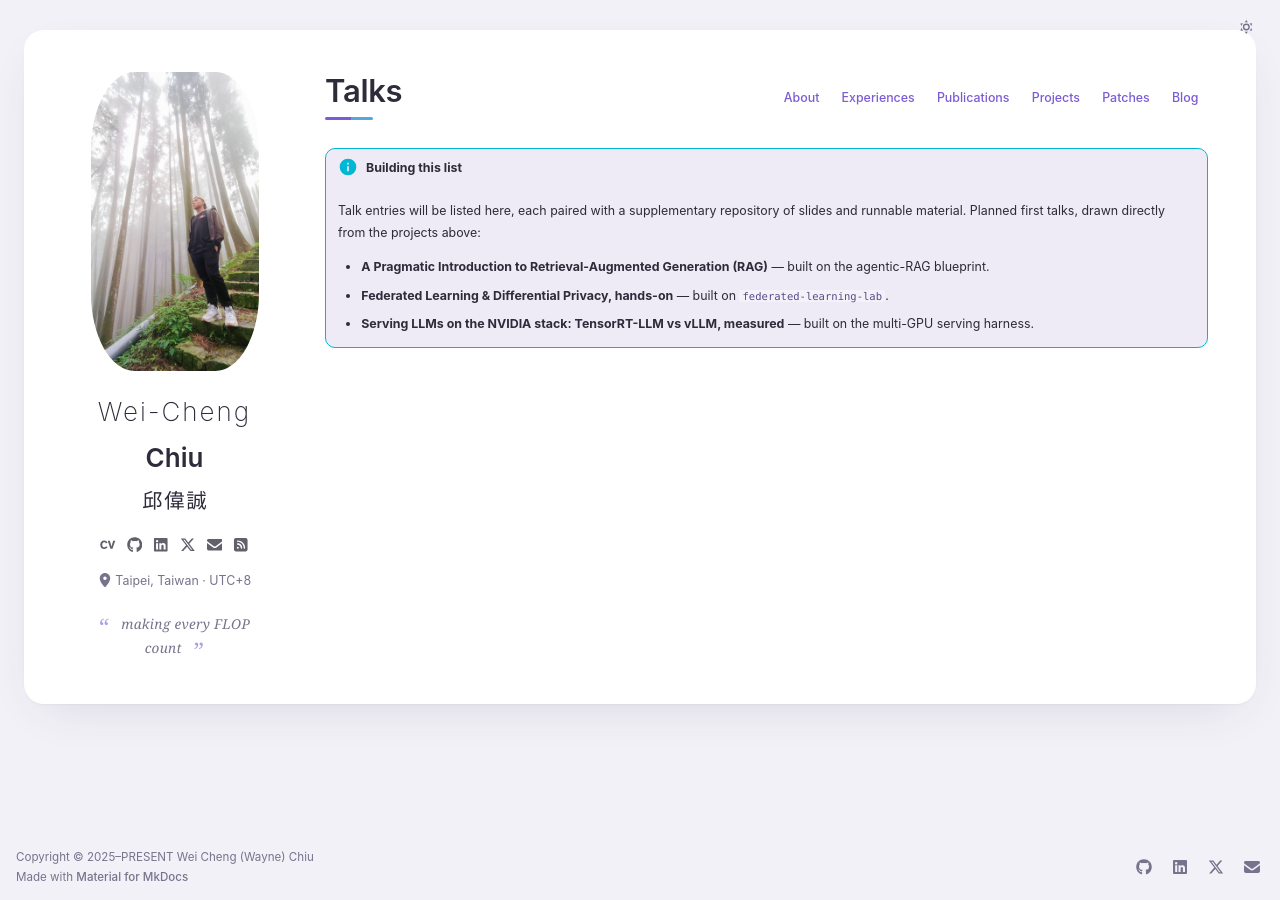
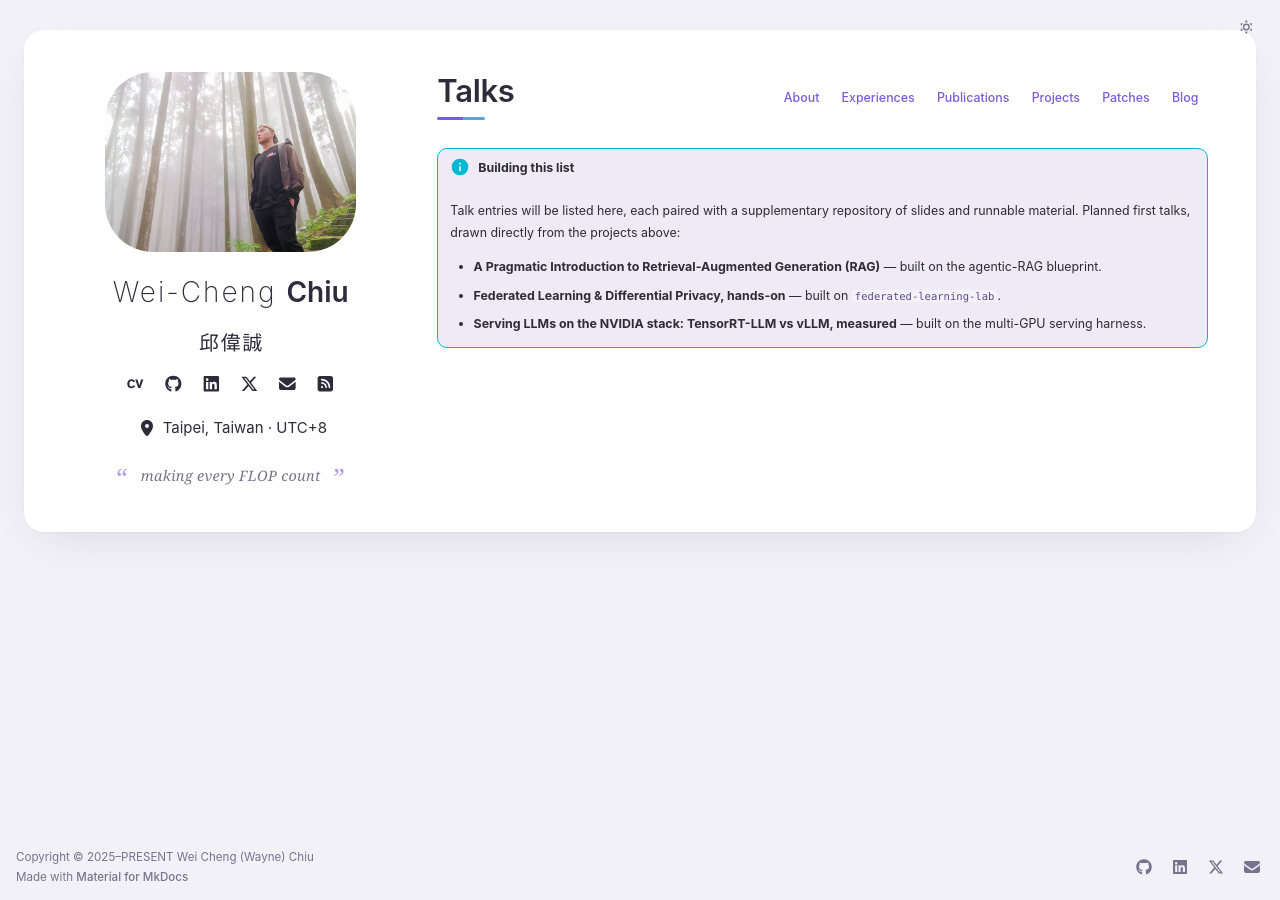
Before and after one commit to waynehacking8/waynehacking8.github.io, an MkDocs documentation site: the page built from docs/talks.md, in a window 1280 px wide. Built offline with MkDocs 1.6.1 and Material for MkDocs 9.7.7, drawn with Linux system fonts in a browser that asks for light colours; some web fonts are replaced.

Commit message:
Match the rest of the sidebar to pbb.sh, not just the CV link
Measured pbb's sidebar against this one at 1280 and 390 and closed every
gap the CV commit left open.

Desktop:
- Column split is now fractional 7/17 like pbb's 24-column grid instead of
  a fixed 205px, so sidebar and content scale together — 29.2% of the pane
  either side, matching pbb to the decimal. The sidebar quote stops
  wrapping to two lines as a result.
- Avatar takes pbb's rule: 180px tall, cover-cropped, 48px radius. The
  source photo is a tall portrait where pbb's is landscape, so the width is
  pinned to pbb's ~79%-of-column and object-position holds the subject
  (41%-85% down the frame) in the crop.
- Social icons become real buttons: 36px square, 6px radius, 2px apart,
  17.6px glyph, chip-coloured hover plate. They were bare 15px glyphs with
  a colour-only hover.
- Contact line is pbb's 200px centred block, left-aligned, 15px, pin in a
  2rem gutter. Name 28px, CJK 20px, quote 14.4px with 25.6px marks.

Mobile:
- Icons get the same treatment at pbb's phone size (32px, 16.8px glyph).
  Tap targets go from 18px to 32px.
- The quote was hidden here; pbb keeps it. It takes its own row because
  "making every FLOP count" is much longer than "I speak TeX", so the strip
  runs ~20px past pbb's 129px rather than dropping the location line.
- Strip is sticky and retracts on scroll-down / returns on scroll-up, which
  is pbb's header-hidden behaviour. Needed .md-content__inner to use
  `overflow: clip` — `hidden` makes it a scroll container and kills sticky.
- CV icon drops below 371px, pbb's own breakpoint.
- Theme button is pbb's 36px/10px-radius square. That is 4px wider than
  before, which pushed 邱偉誠 under it, so the name's reserved gutter goes
  26px -> 44px and the 320px rule drops to 13.5/10 with the CJK kept atomic
  (it was splitting as 邱 / 偉誠).

Co-Authored-By: Claude Opus 4.8 <noreply@anthropic.com>
Claude-Session: https://claude.ai/code/session_01PFeVtQFFs8mWFQbfSst3ir

```diff
--- a/docs/javascripts/pb-filter.js
+++ b/docs/javascripts/pb-filter.js
@@ -50,9 +50,27 @@
     window.addEventListener("popstate", function () { location.reload(); });
   }
 
+  /* pbb's phone profile strip retracts on scroll-down and returns on
+     scroll-up. Bound once to window, so it survives .pb-main swaps. */
+  var stripArmed = false;
+  function initStrip() {
+    if (stripArmed) return;
+    stripArmed = true;
+    var last = window.scrollY;
+    window.addEventListener("scroll", function () {
+      var y = window.scrollY;
+      /* ignore sub-pixel jitter and the rubber-band region at the top */
+      if (Math.abs(y - last) < 6) return;
+      var hide = y > last && y > 140;
+      document.body.classList.toggle("pb-strip-hidden", hide);
+      last = y;
+    }, { passive: true });
+  }
+
   function init() {
     initTheme();
     initRouter();
+    initStrip();
     var bar = document.querySelector(".pb-filters");
     if (!bar) return;
     var buttons = bar.querySelectorAll("button[data-tag]");
--- a/docs/stylesheets/extra.css
+++ b/docs/stylesheets/extra.css
@@ -266,9 +266,12 @@
    overrides/main.html on every page, pbb.sh-style)
    ============================================================ */
 
+/* pbb splits its 24-column layout 7/17 between sidebar and content
+   (measured: 351.55 / 853 at a 1280 viewport) — fractional, not a fixed
+   sidebar, so the two panes scale together */
 .pb-grid {
   display: grid;
-  grid-template-columns: 205px minmax(0, 1fr);
+  grid-template-columns: minmax(0, 7fr) minmax(0, 17fr);
   gap: 2.4rem;
   align-items: start;
 }
@@ -281,44 +284,92 @@
 /* sidebar */
 .pb-side { text-align: center; position: sticky; top: 4rem; }
 @media (max-width: 56em) { .pb-side { position: static; } }
+/* pbb's avatar is a 180px-tall rounded rectangle (height fixed, cover crop,
+   radius 3rem @16px root = 48px). Its source photo is landscape; this one is
+   a tall portrait, so the width is set explicitly to hold pbb's ~79%-of-column
+   proportion and object-position keeps the head in frame under the crop.
+   NOTE: sizes here are px, not rem — Material's root is 20px, not pbb's 16px,
+   so rem values from pbb's stylesheet would come out 25% too large. */
 .pb-side img.pb-avatar {
-  width: 168px;
-  border-radius: 26%;
+  width: 79%;
+  height: 180px;
+  object-fit: cover;
+  /* the 1536x2730 source is far taller than this 1.39 box, so cover shows only
+     the middle ~40% of its height; 50% lands that slice on head-to-thigh
+     (the subject runs 41%-85% down the frame) instead of empty canopy */
+  object-position: center 50%;
+  border-radius: 48px;
   display: block;
   margin: 0.4rem auto 0;
 }
 .pb-name {
-  font-size: 1.3rem;
+  font-size: 28px;
   font-weight: 200;
   letter-spacing: 2px;
-  margin: 0.9rem 0 0.1rem;
+  margin: 16px 0 8px;
   color: var(--pb-ink);
 }
 .pb-name b { font-weight: 600; letter-spacing: 0; }
 .pb-cjk {
   color: var(--pb-ink);
   font-family: "LXGW WenKai TC", cursive;
-  font-size: 1.02rem;
+  font-size: 20px;
   letter-spacing: 0.08em;
-  margin: 0 0 0.7rem;
+  margin: 0;
   text-indent: 0.08em;
 }
-.pb-icons { display: flex; justify-content: center; gap: 0.75em; margin: 0 0 0.4rem; }
-.pb-icons a { color: var(--pb-ink); opacity: 0.75; }
-.pb-icons a:hover { color: var(--pb-link); opacity: 1; text-decoration: none; }
-.pb-icons .twemoji { width: 1.05em; height: 1.05em; }
-.pb-loc { color: var(--pb-muted); font-size: 0.62rem; margin: 0.5rem 0 0; }
+/* pbb's social row: 36px square buttons, 6px radius, 2px apart, each with a
+   17.6px glyph and a chip-coloured hover plate — not bare inline icons */
+.pb-icons {
+  display: flex;
+  justify-content: center;
+  flex-wrap: wrap;
+  gap: 2px;
+  padding: 4px 0;
+  margin: 0;
+}
+.pb-icons a {
+  display: inline-flex;
+  align-items: center;
+  justify-content: center;
+  width: 36px;
+  height: 36px;
+  border-radius: 6px;
+  color: var(--pb-ink);
+  transition: color 0.2s, background 0.2s;
+}
+.pb-icons a:hover { color: var(--pb-link); background: var(--pb-chip-bg); text-decoration: none; }
+.pb-icons .twemoji { width: 17.6px; height: 17.6px; }
+/* pbb's contact block: a 200px column centred in the sidebar with its text
+   left-aligned and the pin sitting in a 2rem gutter */
+.pb-loc {
+  display: flex;
+  align-items: center;
+  width: 200px;
+  margin: 0 auto;
+  padding: 9.6px 0 0;
+  font-size: 15px;
+  text-align: left;
+  color: var(--pb-ink);
+}
+.pb-loc .twemoji {
+  display: inline-flex;
+  justify-content: center;
+  width: 32px;
+  flex-shrink: 0;
+}
+.pb-loc .twemoji svg { width: 16px; height: 16px; }
 .pb-quote {
   color: var(--pb-muted);
   font-family: Georgia, "Times New Roman", serif;
-  font-size: 0.68rem;
+  font-size: 14.4px;
   font-style: italic;
   letter-spacing: 0.3px;
-  margin: 1rem 0 0;
+  margin: 20.8px 0 0;
 }
 .pb-quote::before, .pb-quote::after {
   font-family: Georgia, "Times New Roman", serif;
-  font-size: 1.15rem;
+  font-size: 25.6px;
   line-height: 0;
   color: var(--pb-link);
   opacity: 0.6;
@@ -610,7 +661,10 @@
   .md-content__inner {
     position: relative;
     padding: 0;
-    overflow: hidden;
+    /* clip, not hidden: `overflow:hidden` makes this a scroll container and
+       kills position:sticky on the profile strip inside it. `clip` still
+       trims the rounded corners without creating one. */
+    overflow: clip;
     border-radius: 24px;
     margin: 6.4px 6.4px 1rem;
   }
@@ -618,14 +672,22 @@
 
   .pb-side,
   .pb-side:not(.pb-side--home) { display: grid; }
+  /* pbb's phone strip is a sticky header that retracts when you scroll down
+     and returns on scroll up (its `body.header-hidden` → translateY(-100%));
+     pb-filter.js drives the class */
   .pb-side {
-    position: static;
+    position: sticky;
+    top: 0;
+    z-index: 50;
+    background: var(--pb-card);
+    transition: transform 0.3s ease;
     text-align: left;
     grid-template-columns: 72px minmax(0, 1fr);
     grid-template-areas:
       "avatar name"
       "avatar social"
-      "avatar loc";
+      "avatar loc"
+      "avatar quote";
     align-content: center;
     column-gap: 12px;
     row-gap: 2px;
@@ -655,7 +717,10 @@
     letter-spacing: 0.5px;
     line-height: 1.3;
     margin: 0;
-    padding-right: 26px;
+    /* clears the theme button, which is 36px wide inset 20px from the card
+       edge — the old 26px was sized for the previous 32px/14px button and
+       let "邱偉誠" slide under it */
+    padding-right: 44px;
     white-space: nowrap;
   }
   .pb-name::after {
@@ -666,18 +731,59 @@
     margin-left: 5px;
   }
   .pb-cjk { display: none; }
+  /* pbb's phone social row: same 6px-radius buttons as desktop, dropped to
+     32px with a 16.8px glyph and no gap (the buttons carry their own padding) */
   .pb-icons {
     grid-area: social;
     justify-content: flex-start;
-    gap: 1em;
+    gap: 0;
+    padding: 0;
     margin: 5px 0 0;
   }
-  .pb-icons .twemoji { width: 1.2em; height: 1.2em; }
-  .pb-loc { grid-area: loc; margin: 5px 0 0; font-size: 12px; }
-  .pb-quote { display: none; }
+  .pb-icons a { width: 32px; height: 32px; }
+  .pb-icons .twemoji { width: 16.8px; height: 16.8px; }
+  .pb-loc {
+    grid-area: loc;
+    width: auto;
+    margin: 5px 0 0;
+    padding: 0;
+    font-size: 12px;
+    color: var(--pb-muted);
+  }
+  .pb-loc .twemoji { width: auto; margin-right: 4px; }
+  .pb-loc .twemoji svg { width: 12px; height: 12px; }
+  /* pbb keeps the quote on phones (12px, marks at 14px) — it was hidden here.
+     "making every FLOP count" is far longer than pbb's "I speak TeX", so it
+     takes its own row rather than sitting beside the location; the strip grows
+     ~20px past pbb's 129px, which is the price of keeping both lines. */
+  .pb-quote {
+    display: block;
+    grid-area: quote;
+    font-size: 12px;
+    margin: 2px 0 0;
+    text-align: left;
+  }
+  .pb-quote::before, .pb-quote::after { font-size: 14px; }
+  body.pb-strip-hidden .pb-side { transform: translateY(-100%); }
+  @media (prefers-reduced-motion: reduce) {
+    .pb-side { transition: none; }
+    body.pb-strip-hidden .pb-side { transform: none; }
+  }
   /* pbb puts the theme toggle in the name row; absolute against the
      card beats fixed, so it scrolls away with the strip */
-  .pb-theme-btn { position: absolute; top: 20px; right: 14px; }
+  .pb-theme-btn {
+    position: absolute;
+    top: 20px;
+    right: 20px;
+    display: flex;
+    align-items: center;
+    justify-content: center;
+    width: 36px;
+    height: 36px;
+    padding: 0;
+    border-radius: 10px;
+  }
+  .pb-theme-btn .twemoji { width: 16px; height: 16px; }
 
   .pb-main { padding: 14px 20px 22px; }
   .pb-nav-row { background: var(--pb-card); padding-top: 2px; }
@@ -699,8 +805,18 @@
   .md-typeset .pb-cv-skills dt { font-size: 14px; }
   .md-typeset .pb-cv-skills dd { font-size: 14px; line-height: 1.55; }
 }
-/* very narrow legacy phones (~320px): the vw slope alone still collides */
+/* pbb drops the CV icon once the row would crowd (its own breakpoint, to the px) */
+@media (max-width: 370px) {
+  .pb-icons .pb-icon-cv { display: none; }
+}
+/* very narrow legacy phones (~320px): the vw slope alone still collides.
+   Re-tuned for the 36px theme button (the old 15/11 pair was sized against
+   the 32px one and let 邱偉誠 run under it at 320px); `white-space: normal`
+   is the safety net so an even narrower screen wraps the CJK name onto its
+   own line instead of sliding underneath the button. */
 @media (max-width: 21em) {
-  .pb-name { font-size: 15px; }
-  .pb-name::after { font-size: 11px; }
+  .pb-name { font-size: 13.5px; white-space: normal; }
+  /* nowrap on the ::after keeps 邱偉誠 atomic — without it CJK breaks between
+     any two characters and the name split as 邱 / 偉誠 */
+  .pb-name::after { font-size: 10px; white-space: nowrap; }
 }
--- a/mkdocs.yml
+++ b/mkdocs.yml
@@ -61,7 +61,7 @@ theme:
 # bump ?v= on every extra.css change — GitHub Pages caches assets for
 # 10 minutes and browsers honor it, so an unversioned URL shows stale CSS
 extra_css:
-  - stylesheets/extra.css?v=20260720.1
+  - stylesheets/extra.css?v=20260720.2
 
 extra_javascript:
   - javascripts/pb-filter.js
```
